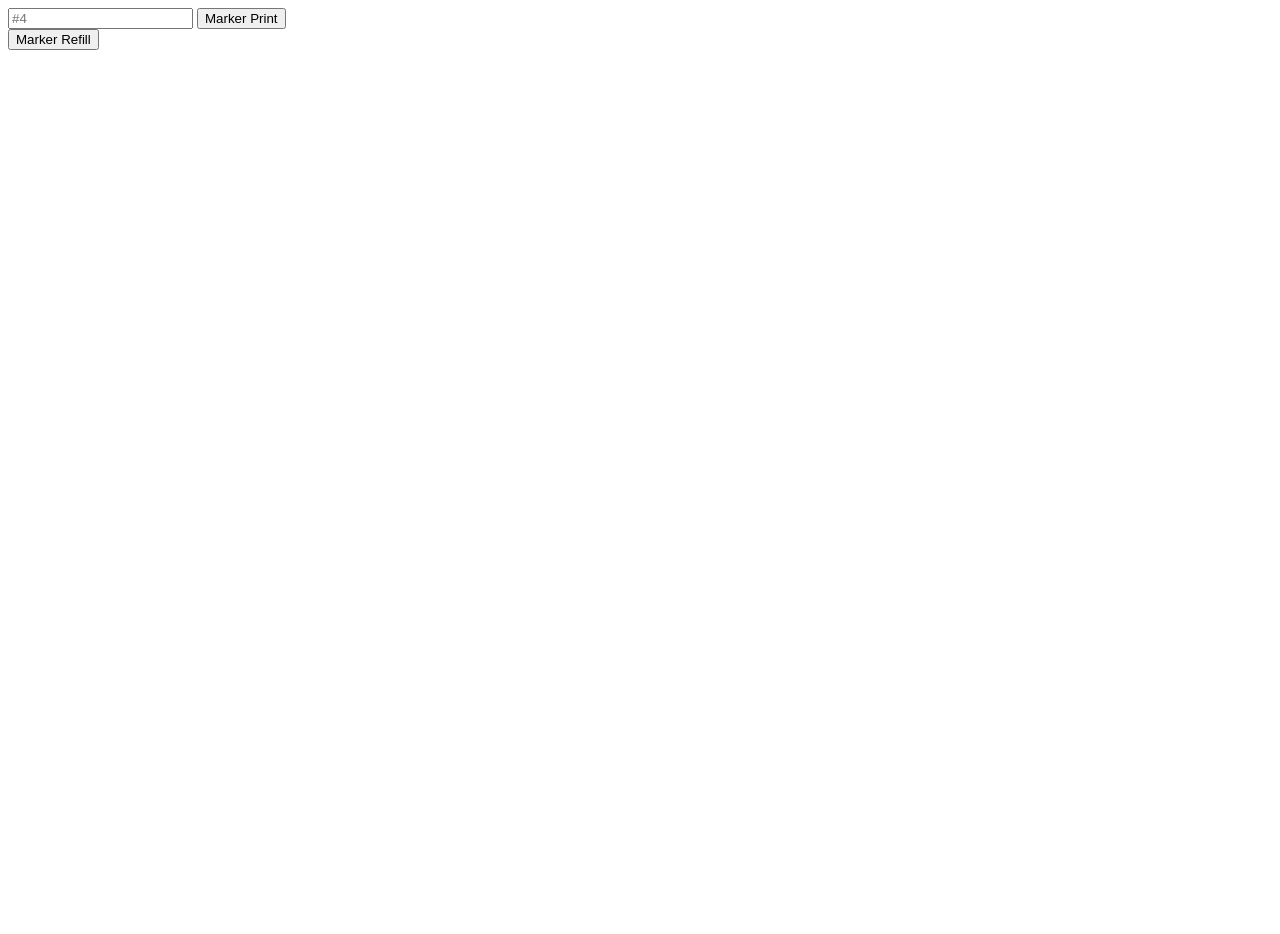
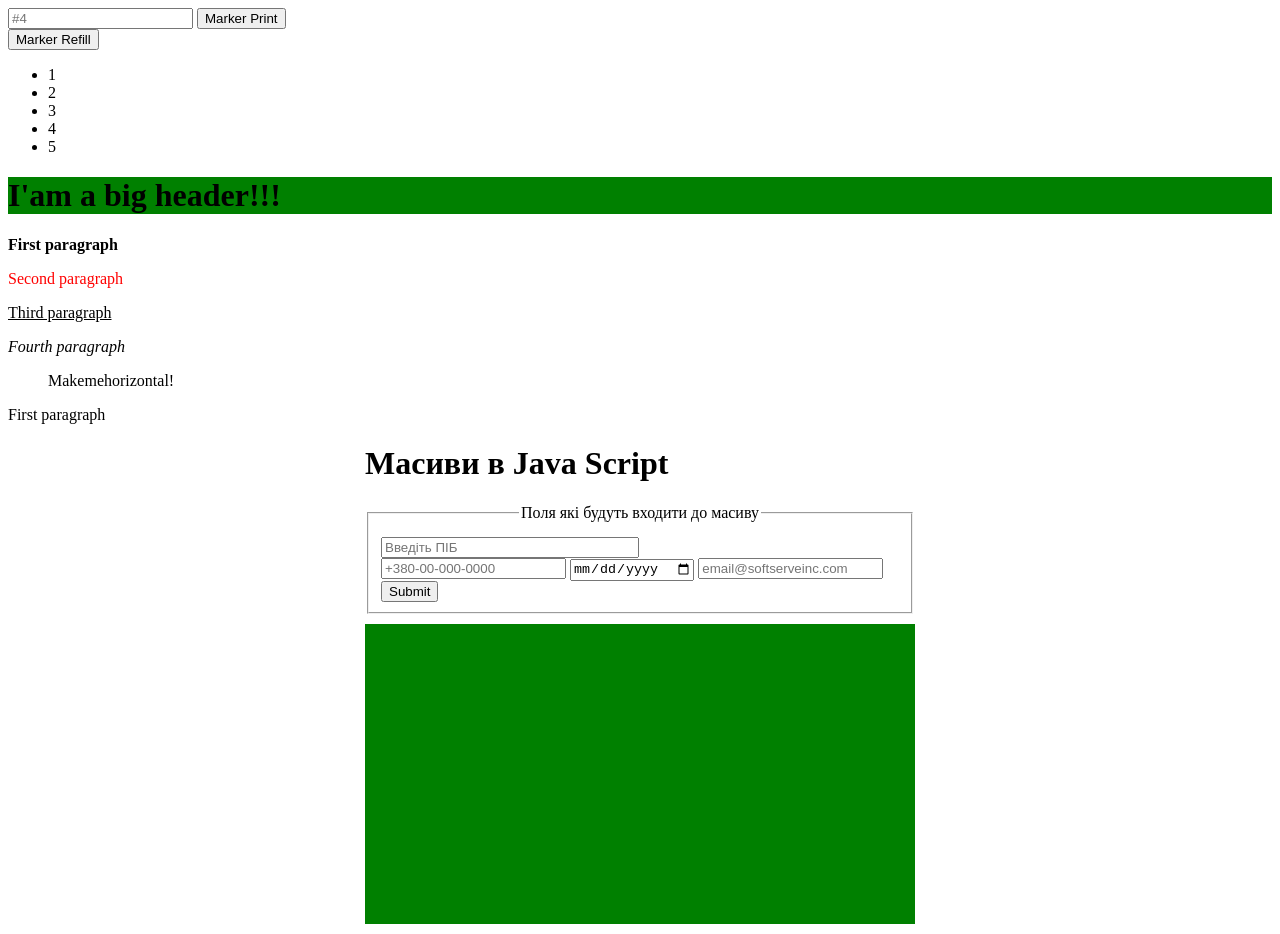
Before and after one commit to VoltStudent/js-fundamentals, a plain HTML site: page index.html in a window 1280 px wide. Before the commit the page ends 800 px from the top, so only its background shows below. Drawn offline with Linux system fonts and the light colour scheme.

Commit message:
forgot length

```diff
--- a/index.css
+++ b/index.css
@@ -1,3 +1,25 @@
 .marker-text {
     font-size: 40px;
 }
+
+.array{
+    width: 550px;
+    margin: 0 auto;
+  }
+  .text-data {
+    display: block;
+    margin-top: 10px;
+    width: 250px;
+  }
+  .out{
+    width: 100%;
+    height: 300px;
+    display: flex;
+    justify-content: center;
+    align-items: center;
+    margin: 10px 0 10px 0;
+    font-size: 25px;
+    word-wrap: break-word;
+    color: white;
+    background-color: green;
+  }
--- a/index.html
+++ b/index.html
@@ -66,14 +66,54 @@
 
     <h3>#5</h3>
     <button class="btn13">Console</button> -->
-        <input class="marker" type="text" placeholder="#4">
-        <button class="marker-btn">Marker Print</button>
-        <div class="marker-text"></div>
-        <button class="markerfill-btn">Marker Refill</button>
+    <input class="marker" type="text" placeholder="#4">
+    <button class="marker-btn">Marker Print</button>
+    <div class="marker-text"></div>
+    <button class="markerfill-btn">Marker Refill</button>
+
+    <ul id="list">
+        <li>1</li>
+        <li>2</li>
+        <li>3</li>
+        <li>4</li>
+        <li>5</li>
+    </ul>
+
+    <h1>I'am a big header!!!</h1>
+    <div id="myDiv">
+        <p>First paragraph</p>
+        <p>Second paragraph</p>
+        <p>Third paragraph</p>
+        <p>Fourth paragraph</p>
+    </div>
+    <ul id="myList">
+        <li>Make</li>
+        <li>me</li>
+        <li>horizontal!</li>
+    </ul>
+    <span>Make me invisible, please!</span>
+
+    <div class="array">
+        <h1>Масиви в Java Script</h1>
+        <fieldset>
+          <legend align="center"> Поля які будуть входити до масиву </legend>
+          <input type="text" data-form="ПІБ" class="text-data arr" name="fio" placeholder="Введіть ПІБ">
+          <input type="phone" data-form="Номер телефону" class="arr" name="phone" placeholder="+380-00-000-0000">
+          <input type="date" data-form="Дата народження"  class="arr" name="birthday">
+          <input type="email"data-form="Електронна пошта"  class="arr" placeholder="email@softserveinc.com" name="email">
+
+
+          <input type="submit" class="btn">
+        </fieldset>
+
+
+        <div class="out"></div>
+      </div>
 
     <script src="task-3/script-3.js"></script>
     <script src="task-4/script-4.js"></script>
     <script src="task-5/script-5.js"></script>
+    <script src="task-6/script-6.js"></script>
 </body>
 
 </html>
--- a/task-5/script-5.js
+++ b/task-5/script-5.js
@@ -38,7 +38,7 @@ console.log(circle1.circleToString());
 
 //2
 function propsCount(currentObject) {
-    return Object.keys(currentObject)
+    return Object.keys(currentObject).length
 }
 let mentor = {
     course: "JS fundamental",
--- /dev/null
+++ b/task-6/script-6.js
@@ -0,0 +1,39 @@
+//1
+
+const list = document.getElementById('list');
+const li = list.getElementsByTagName('li');
+const result = li[0].textContent + ',' + li[4].textContent + ',' + li[1].textContent + ',' + li[3].textContent + ',' + li[2].textContent;
+alert(result);
+
+//2
+
+const header = document.querySelector('h1');
+header.style.backgroundColor = 'green';
+
+const myDiv = document.getElementById('myDiv');
+myDiv.children[0].style.fontWeight = 900;
+myDiv.children[1].style.color = 'red';
+myDiv.children[2].style.textDecoration = 'underline';
+myDiv.children[3].style.fontStyle = 'italic';
+
+const myList = document.getElementById('myList');
+myList.style.listStyle = 'none';
+myList.style.display = 'flex';
+myList.style.flexDirection = 'row';
+
+const invisibleText = document.getElementsByTagName('span');
+invisibleText[0].style.display = 'none';
+
+//3
+const spanTag = document.querySelector('span');
+const newBox = document.createElement('main');
+newBox.classList.add('mainClass', 'check', 'item');
+spanTag.after(newBox);
+const divTag = document.createElement('div');
+divTag.setAttribute('id', 'myDiv');
+newBox.append(divTag);
+const paragrapfTag = document.createElement('p');
+paragrapfTag.textContent = 'First paragraph';
+divTag.append(paragrapfTag);
+
+//4
```
